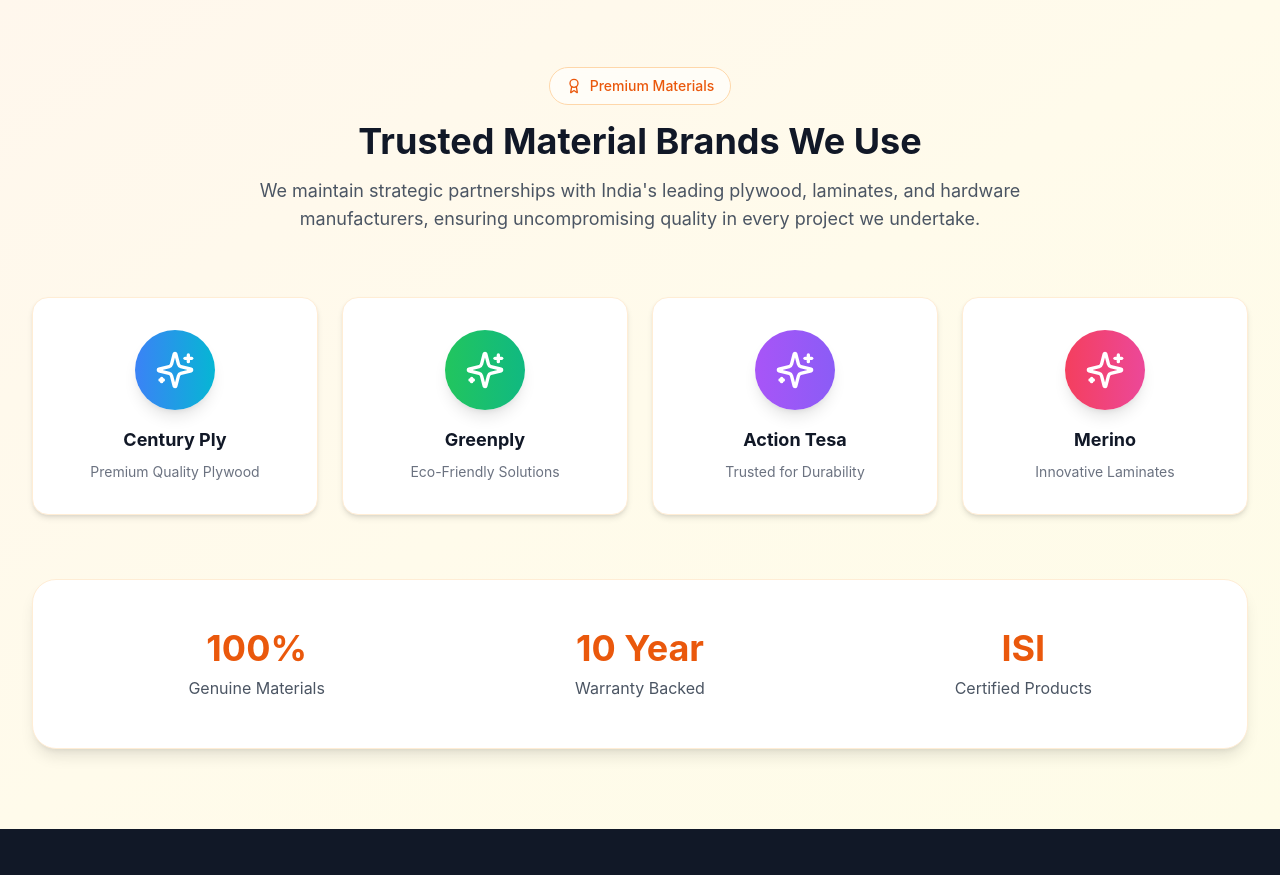
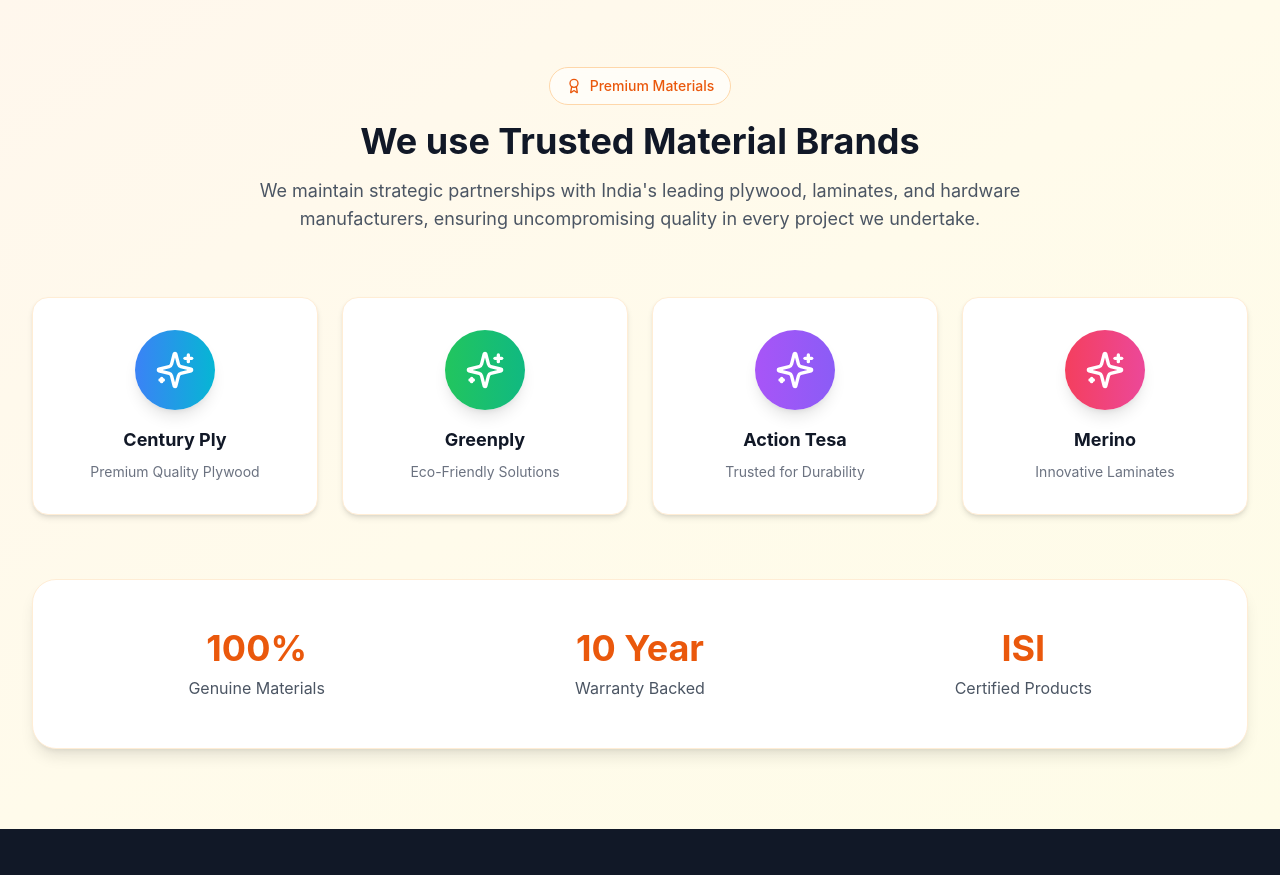
Before and after one commit to batch2991/livzy, a React (Create React App) app in the folder frontend/: page / in a window 1280 px wide. Shown: the part 1780-2655 px from the top of the page. Built offline with nearby package versions, Linux system fonts and the light colour scheme; grey boxes are pictures that could not be loaded.

Commit message:
auto-commit for 5a3d1c88-c01f-4068-a974-97f01f8dc886

```diff
--- a/frontend/src/components/PlywoodBrands.jsx
+++ b/frontend/src/components/PlywoodBrands.jsx
@@ -35,7 +35,7 @@ const PlywoodBrands = () => {
             <span className="text-sm font-medium text-orange-600">Premium Materials</span>
           </div>
           <h2 className="text-3xl md:text-4xl font-bold text-gray-900 mb-4">
-            Trusted Material Brands We Use
+            We use Trusted Material Brands
           </h2>
           <p className="text-lg text-gray-600">
             We maintain strategic partnerships with India's leading plywood, laminates, and hardware manufacturers, ensuring uncompromising quality in every project we undertake.
```
